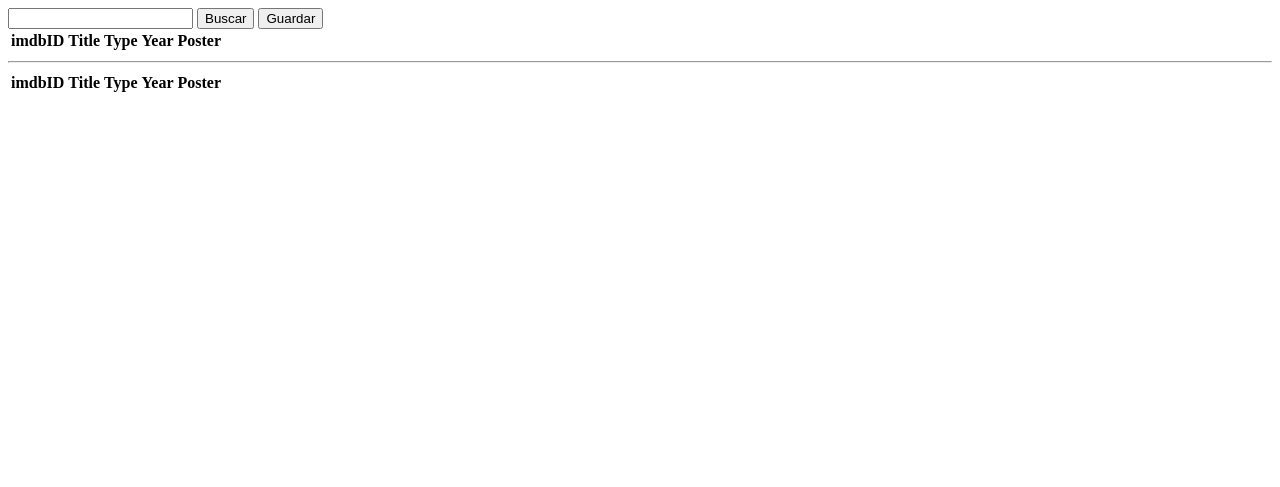
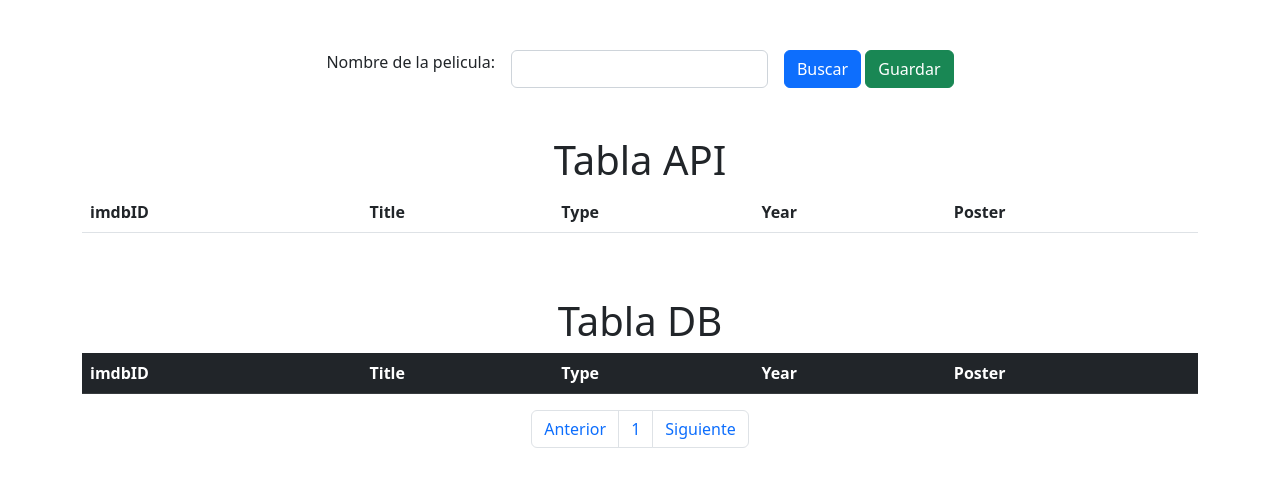
Before and after one commit to juanCano29/pruebaExamen, a PHP site: page /views/Vpeliculas.html in a window 1280 px wide. Shown: the top 487 px of the page. Run offline with PHP 8.4, Linux system fonts and the light colour scheme; lists and menus that the app fills with data are empty.

Commit message:
llenado de tabla por javascript y estilos con bootstrap

```diff
--- a/assets/js/app.js
+++ b/assets/js/app.js
@@ -30,21 +30,44 @@ new Vue({
   }
 })
 
-let data = new Vue({
+let dbTable = new Vue({
   el: '#dbTable',
   data: {
-    movies: []
+      movies: [],
+      elementosPorPagina: 0,
+
   },
   mounted() {
+    this.llenarTabla();
+    console.log('numero de paginas',  this.elementosPorPagina);
+  },
+  methods: {
+    llenarTabla(){
       fetch("routes/allPeliculas.php", {
         method: "POST"
       })
         .then(async response => {
-            console.log("response", await response.json());
-        }).catch(error => {
-
+              let dat  = await response.json();
+              let tabla = document.getElementById('tbod');
+              let infoTabla = '';
+              for (let i = 0; i < dat.length; i++) {
+                  infoTabla += `
+                        <tr>
+                            <td>${dat[i]["imdbID"]}</td>
+                            <td>${dat[i]["Title"]}</td>
+                            <td>${dat[i]["Typep"]} </td>
+                            <td>${dat[i]["Yearp"]} </td>
+                            <td>${dat[i]["Poster"]} </td>
+                        </tr>
+                  `;
+              }
+              tabla.innerHTML = infoTabla;
+              this.elementosPorPagina = dat.length;
         })
-
-  },
+        .catch(error => {
+            console.log(error);
+        })
+    }
+  }
 
 })
--- a/routes/allPeliculas.php
+++ b/routes/allPeliculas.php
@@ -5,5 +5,6 @@
    new Database();
    use Controllers\Peliculas;
    $peliculas = Peliculas::get__peliculas();
+   echo $peliculas;
    return $peliculas;
 ?>
--- a/views/Vpeliculas.html
+++ b/views/Vpeliculas.html
@@ -5,21 +5,35 @@
   <title>peliculas</title>
   <meta charset="UTF-8">
   <meta name="viewport" content="width=device-width, initial-scale=1">
+  <link href="https://cdn.jsdelivr.net/npm/bootstrap@5.2.2/dist/css/bootstrap.min.css" rel="stylesheet"
+    integrity="sha384-Zenh87qX5JnK2Jl0vWa8Ck2rdkQ2Bzep5IDxbcnCeuOxjzrPF/et3URy9Bv1WTRi" crossorigin="anonymous" />
 </head>
 
 <body>
+  <div class="container" style="margin-top: 50px;">
     <div id="buscar">
-    <input v-model="name">
-    <button v-on:click="buscarPelicula">Buscar</button>
-    <button id="btn-agregar" v-on:click="agregarPelicula"  >Guardar</button>
-    <table>
+      <div class="row g-3 justify-content-center">
+        <div class="col-auto">
+          <label for="inputName" class="form-label">Nombre de la pelicula:</label>
+        </div>
+        <div class="col-auto">
+          <input v-model="name" id="inputName" class="form-control">
+        </div>
+        <div class="col-auto">
+          <button v-on:click="buscarPelicula" class="btn btn-primary">Buscar</button>
+          <button class="btn btn-success" id="btn-agregar" v-on:click="agregarPelicula">Guardar</button>
+        </div>
+      </div>
+      <br><br>
+      <h1 style="text-align: center;">Tabla API</h1>
+      <table class="table table-striped">
         <thead>
           <tr>
-          <th >imdbID</th>
-          <th >Title</th>
-          <th >Type</th>
-          <th >Year</th>
-          <th >Poster</th>
+            <th scope="col">imdbID</th>
+            <th scope="col">Title</th>
+            <th scope="col">Type</th>
+            <th scope="col">Year</th>
+            <th scope="col">Poster</th>
           </tr>
         </thead>
         <tbody>
@@ -33,9 +47,10 @@
         </tbody>
       </table>
     </div>
-  <hr>
-  <div>
-    <table id="dbTable">
+    <br><br>
+    <h1 style="text-align: center;">Tabla DB</h1>
+    <div id="dbTable">
+      <table class="table table-dark table-striped">
         <thead>
           <tr>
             <th>imdbID</th>
@@ -45,18 +60,23 @@
             <th>Poster</th>
           </tr>
         </thead>
-      <tbody >
-        <tr v-for="movie in movies">
-            <td>{{movie.imdbID}}</td>
-            <td>{{movie.Title}}</td>
-            <td>{{movie.Typep}}</td>
-            <td>{{movie.Yearp}}</td>
-            <td>{{moive.Poster}}</td>
-        </tr>
+        <tbody id="tbod">
         </tbody>
       </table>
+      <nav aria-label="Page navigation example ">
+        <ul class="pagination justify-content-center">
+          <li class="page-item"><a class="page-link" href="#">Anterior</a></li>
+          <li class="page-item"><a class="page-link" href="#">1</a></li>
+          <li class="page-item"><a class="page-link" href="#">Siguiente</a></li>
+        </ul>
+      </nav>
     </div>
+  </div>
+  <script src="https://cdn.jsdelivr.net/npm/bootstrap@5.2.2/dist/js/bootstrap.bundle.min.js"
+    integrity="sha384-OERcA2EqjJCMA+/3y+gxIOqMEjwtxJY7qPCqsdltbNJuaOe923+mo//f6V8Qbsw3"
+    crossorigin="anonymous"></script>
   <script src="https://cdn.jsdelivr.net/npm/vue/dist/vue.js"></script>
   <script src="assets/js/app.js"></script>
 </body>
+
 </html>
```
Lines whose indentation alone changed are shown as unchanged.
